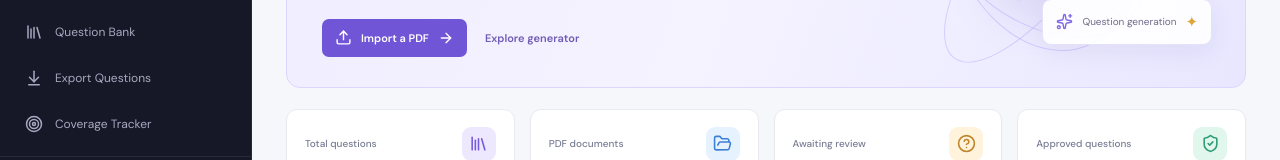
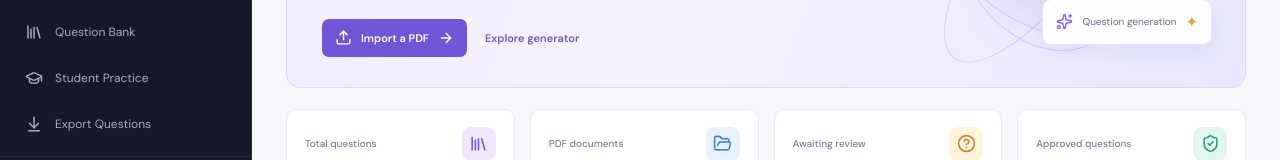
Before and after one commit to ay23-byte/physicsprep-ai, a React (Vite) app: page / in a window 1280 px wide. Shown: the part 439-599 px from the top of the page. Built offline with nearby package versions, Linux system fonts and the light colour scheme; no server answers.

Commit message:
Add Student Practice navigation and page route

```diff
--- a/src/App.jsx
+++ b/src/App.jsx
@@ -7,6 +7,7 @@ const PDFLibrary = lazy(() => import("./pages/PDFLibrary.jsx"));
 const ExportQuestions = lazy(() => import("./pages/ExportQuestions.jsx"));
 const QuestionBank = lazy(() => import("./pages/QuestionBank.jsx"));
 const CoverageTracker = lazy(() => import("./pages/CoverageTracker.jsx"));
+const StudentPractice = lazy(() => import("./pages/StudentPractice.jsx"));
 import {
   Activity,
   ArrowDownToLine,
@@ -19,6 +20,7 @@ import {
   FileText,
   FlaskConical,
   FolderOpen,
+  GraduationCap,
   Gauge,
   LayoutDashboard,
   Library,
@@ -44,6 +46,7 @@ const navigation = [
   { label: "AI Generator", icon: Sparkles, section: "WORKSPACE" },
   { label: "Question Review", icon: CheckCircle2, section: "WORKSPACE" },
   { label: "Question Bank", icon: Library, section: "CONTENT" },
+  { label: "Student Practice", icon: GraduationCap, section: "CONTENT" },
   { label: "Export Questions", icon: ArrowDownToLine, section: "CONTENT" },
   { label: "Coverage Tracker", icon: Target, section: "CONTENT" },
 ];
@@ -352,6 +355,8 @@ function App() {
             <QuestionReview />
           ) : activePage === "Question Bank" ? (
             <QuestionBank onNavigate={navigate} />
+          ) : activePage === "Student Practice" ? (
+            <StudentPractice />
           ) : activePage === "Export Questions" ? (
             <ExportQuestions />
           ) : activePage === "Coverage Tracker" ? (
```
